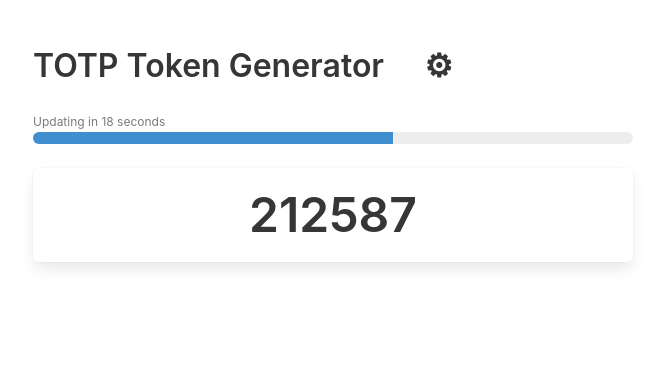
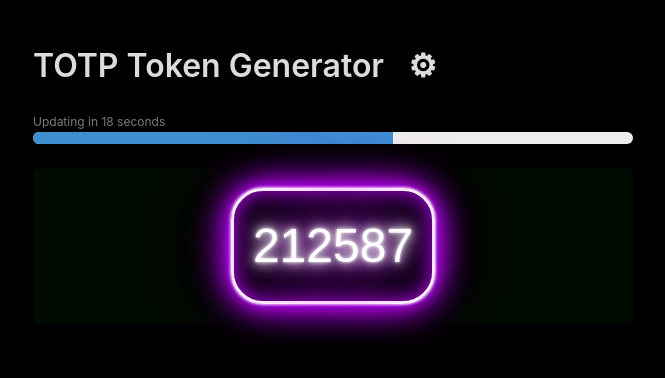
Before and after one commit to m9w/m9w, a plain HTML site: page totp-app/index.html in a window 1280 px wide. Shown: the whole page, without its empty margins (307-972 px from the left). Drawn offline with Linux system fonts and the light colour scheme.

Commit message:
Update index.html

```diff
--- a/totp-app/index.html
+++ b/totp-app/index.html
@@ -14,6 +14,7 @@
 
     html, body {
       height: 100%;
+      background-color: black;
     }
 
     @media screen and (min-width: 1068px) {
@@ -43,6 +44,82 @@
       -ms-user-select: none;
       user-select: none;
     }
+
+    .label {
+      color: #949494;
+    }
+
+    .title {
+      color: #dcdcdc;
+    }
+
+    .input {
+      background-color: #262626;
+      color: #eaeaea;
+    }
+
+    .box {
+      font-size: 18px;
+      font-family: "Sacramento", sans-serif;
+      background-color: #010a01;
+      display: flex;
+      justify-content: center;
+      align-items: center;
+      text-align: center;
+      font-weight: 400;
+    }
+
+    .neonText {
+      color: #fff;
+      text-shadow:
+        0 0 7px #fff,
+        0 0 10px #fff,
+        0 0 21px #fff,
+        0 0 42px #bc13fe,
+        0 0 82px #bc13fe,
+        0 0 92px #bc13fe,
+        0 0 102px #bc13fe,
+        0 0 151px #bc13fe;
+    }
+
+    .neonText {
+      font-size: 6.2rem;
+      animation: pulsate 1.5s infinite alternate;
+      border: 0.2rem solid #fff;
+      border-radius: 2rem;
+      padding: 0.4em;
+      box-shadow: 0 0 .2rem #fff,
+                0 0 .2rem #fff,
+                0 0 2rem #bc13fe,
+                0 0 0.8rem #bc13fe,
+                0 0 2.8rem #bc13fe,
+                inset 0 0 1.3rem #bc13fe;
+    }
+
+    @keyframes pulsate {
+      100% {
+          text-shadow:
+          0 0 4px #fff,
+          0 0 11px #fff,
+          0 0 19px #fff,
+          0 0 40px #bc13fe,
+          0 0 80px #bc13fe,
+          0 0 90px #bc13fe,
+          0 0 100px #bc13fe,
+          0 0 150px #bc13fe;
+      }
+
+      0% {
+        text-shadow:
+        0 0 2px #fff,
+        0 0 4px #fff,
+        0 0 6px #fff,
+        0 0 10px #bc13fe,
+        0 0 45px #bc13fe,
+        0 0 55px #bc13fe,
+        0 0 70px #bc13fe,
+        0 0 80px #bc13fe;
+    }
   </style>
 </head>
 <body>
@@ -57,7 +134,7 @@
     <div class="container">
 
       <h1 class="title noselect">
-          TOTP Token Generator&emsp;
+          TOTP Token Generator&ensp;
           <span onclick="document.querySelector('.settings').classList.toggle('show')" placeholder="Open configuration">⚙</span>
       </h1>
       <div class="settings">
@@ -88,11 +165,9 @@
       </div>
 
       <div class="box" id="clipboard-button" data-clipboard-target="#token" title="Copy token to clipboard">
-        <p class="title is-size-1 has-text-centered" id="token">{{ token }}</p>
+        <p class="neonText is-size-1 has-text-centered" id="token">{{ token }}</p>
       </div>
-
     </div>
-
   </section>
 </body>
 </html>
```
